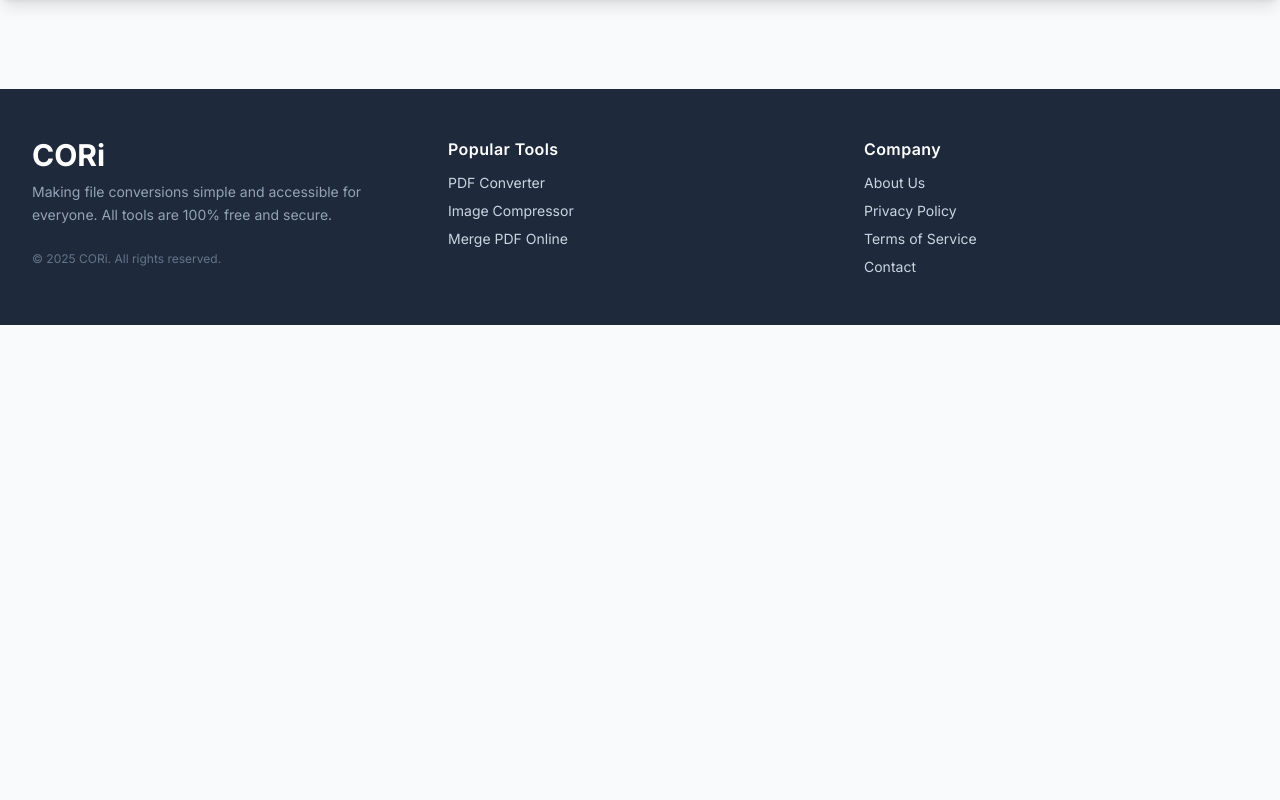
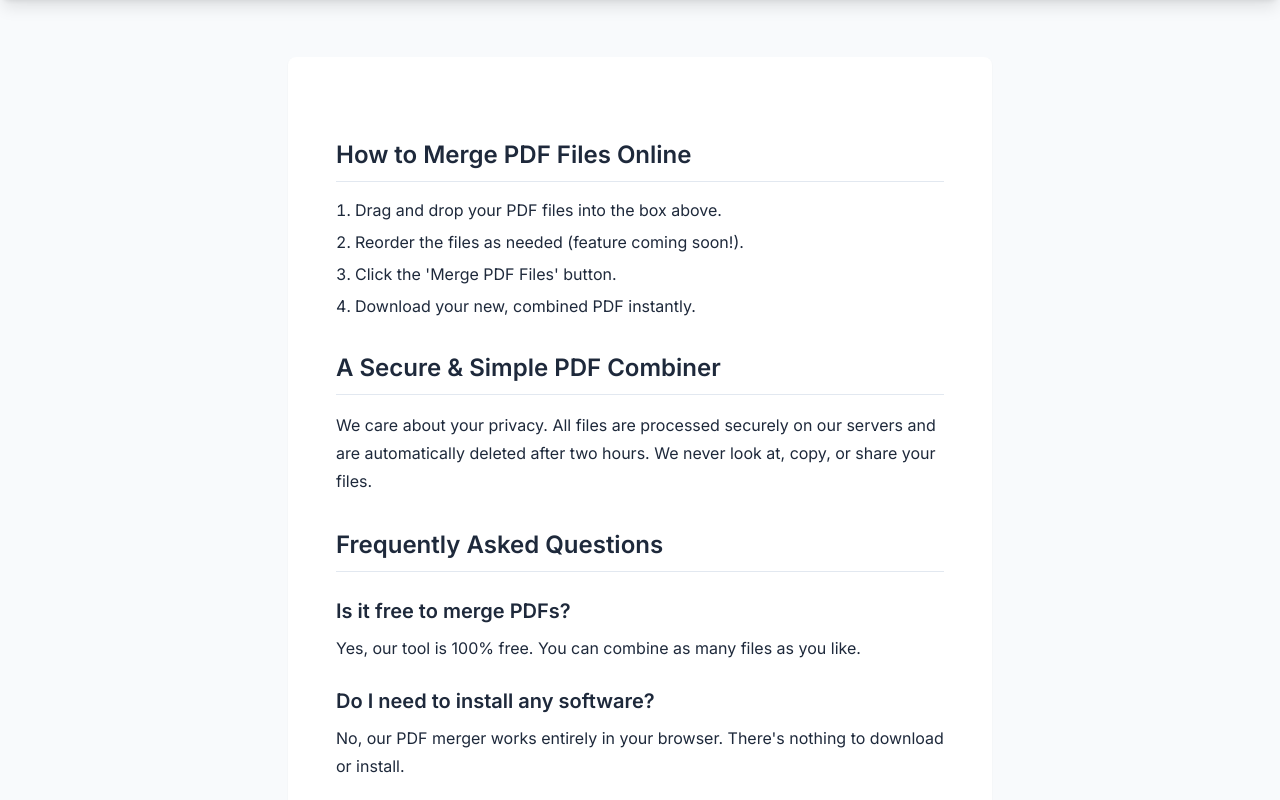
Before and after one commit to tibiiin/cori-tools, a plain HTML site: page frontend/tools/merge-pdf/index.html in a window 1280 px wide. Shown: the part 800-1600 px from the top of the page. Before the commit the page ends 1125 px from the top, so only its background shows below. Drawn offline with nearby package versions, Linux system fonts and the light colour scheme.

Commit message:
updated frontend

```diff
--- a/frontend/tools/merge-pdf/index.html
+++ b/frontend/tools/merge-pdf/index.html
@@ -3,16 +3,14 @@
 <head>
     <meta charset="UTF-8">
     <meta name="viewport" content="width=device-width, initial-scale=1.0">
-    <title>Merge PDF - CORi</title>
-    <!-- Tailwind CSS CDN -->
+
+    <title>Merge PDF Files Free - Combine PDFs Online | CORi</title>
+    <meta name="description" content="Combine two or more PDF files into a single document for free. Our online PDF merger is fast, easy, and secure. No sign-up required.">
+
     <script src="https://cdn.tailwindcss.com"></script>
-    <!-- Lucide Icons CDN -->
     <script src="https://unpkg.com/lucide@latest"></script>
-    <!-- Google Font: Inter -->
     <link href="https://fonts.googleapis.com/css2?family=Inter:wght@400;500;600;700&display=swap" rel="stylesheet">
 
-    <!-- Link to *root* stylesheet -->
-    <!-- ../../ moves up two directories to the 'frontend' root -->
     <link rel="stylesheet" href="../../css/style.css">
 
     <style>
@@ -29,20 +27,16 @@
 </head>
 <body class="bg-slate-50 text-slate-800 antialiased">
 
-    <!-- Main wrapper for sticky footer -->
     <div class="flex flex-col min-h-screen">
 
-        <!-- Header (Copied from index.html) -->
         <header class="bg-white border-b border-slate-200 sticky top-0 z-50">
             <nav class="container mx-auto px-4 sm:px-6 lg:px-8 flex justify-between items-center h-16">
-                <!-- Logo -->
                 <div class="flex-shrink-0">
                     <a href="../../index.html" class="font-bold text-2xl text-teal-600 hover:text-teal-700 transition-colors">
                         CORi
                     </a>
                 </div>
 
-                <!-- Navigation Links (Desktop) -->
                 <div class="hidden md:flex items-center space-x-6">
                     <a href="../../index.html#tools" class="text-slate-600 hover:text-teal-600 font-medium transition-colors">PDF Tools</a>
                     <a href="../../index.html#tools" class="text-slate-600 hover:text-teal-600 font-medium transition-colors">Image Tools</a>
@@ -50,7 +44,6 @@
                     <a href="../../index.html#tools" class="text-slate-600 hover:text-teal-600 font-medium transition-colors">All Tools</a>
                 </div>
 
-                <!-- Mobile Menu Button -->
                 <div class="md:hidden">
                     <button id="mobile-menu-button" class="text-slate-600 hover:text-teal-600 p-2 rounded-md">
                         <span id="icon-menu"><i data-lucide="menu"></i></span>
@@ -59,7 +52,6 @@
                 </div>
             </nav>
 
-            <!-- Mobile Menu Panel -->
             <div id="mobile-menu" class="hidden md:hidden bg-white border-t border-slate-200">
                 <div class="px-4 pt-2 pb-4 space-y-2">
                     <a href="../../index.html#tools" class="block px-3 py-2 rounded-md text-base font-medium text-slate-700 hover:bg-slate-100">PDF Tools</a>
@@ -70,26 +62,21 @@
             </div>
         </header>
 
-        <!-- Main Tool Content -->
         <main class="flex-grow py-16 md:py-24">
             <div class="container mx-auto px-4 sm:px-6 lg:px-8 max-w-3xl">
 
-                <!-- Breadcrumb Link -->
                 <a href="../../index.html#tools" class="inline-flex items-center text-sm font-medium text-slate-500 hover:text-teal-600 transition-colors mb-4">
                     <i data-lucide="arrow-left" class="w-4 h-4 mr-2"></i>
                     Back to All Tools
                 </a>
 
-                <!-- Tool Header -->
                 <h1 class="text-4xl md:text-5xl font-bold text-slate-900 mb-4">Merge PDF</h1>
                 <p class="text-lg text-slate-600 mb-8">
                     Combine two or more PDF files into a single document. Upload your files, reorder them if needed (feature coming soon!), and click Merge.
                 </p>
 
-                <!-- Tool UI -->
                 <form id="merge-form" class="bg-white p-8 rounded-lg shadow-sm">
 
-                    <!-- File Drop Zone -->
                     <label for="file-input" class="drop-zone w-full p-12 flex flex-col items-center justify-center rounded-lg border-2 border-dashed border-slate-300 cursor-pointer hover:border-teal-500 hover:bg-slate-50 transition-colors">
                         <i data-lucide="upload-cloud" class="w-16 h-16 text-slate-400 mb-4"></i>
                         <span class="text-xl font-medium text-slate-700">Drag & drop files here</span>
@@ -100,15 +87,11 @@
                         <input type="file" id="file-input" class="hidden" multiple accept="application/pdf">
                     </label>
 
-                    <!-- File List -->
                     <div id="file-list" class="mt-6 space-y-3">
-                        <!-- Files will be listed here by JavaScript -->
-                    </div>
+                        </div>
 
-                    <!-- Error Message -->
                     <div id="error-message" class="hidden mt-4 p-3 bg-red-100 text-red-700 rounded-lg"></div>
 
-                    <!-- Action Button -->
                     <div class="mt-8 text-center">
                         <button id="merge-button" type="submit" disabled
                                 class="bg-teal-600 text-white font-bold py-4 px-10 rounded-lg text-lg inline-flex items-center justify-center
@@ -117,7 +100,6 @@
                             Merge PDF Files
                         </button>
 
-                        <!-- Loading Spinner -->
                         <div id="loading-spinner" class="hidden mt-8 flex justify-center items-center">
                             <div class="w-10 h-10 border-4 border-teal-500 border-t-transparent rounded-full animate-spin"></div>
                             <span class="ml-4 text-slate-600 text-lg">Merging your files...</span>
@@ -125,10 +107,29 @@
                     </div>
                 </form>
 
-            </div>
+                <div class="content-prose bg-white p-8 md:p-12 rounded-lg shadow-sm mt-16">
+                    <h2>How to Merge PDF Files Online</h2>
+                    <ol class="list-decimal list-inside space-y-2">
+                        <li>Drag and drop your PDF files into the box above.</li>
+                        <li>Reorder the files as needed (feature coming soon!).</li>
+                        <li>Click the 'Merge PDF Files' button.</li>
+                        <li>Download your new, combined PDF instantly.</li>
+                    </ol>
+
+                    <h2>A Secure & Simple PDF Combiner</h2>
+                    <p>We care about your privacy. All files are processed securely on our servers and are automatically deleted after two hours. We never look at, copy, or share your files.</p>
+
+                    <h2>Frequently Asked Questions</h2>
+
+                    <h3>Is it free to merge PDFs?</h3>
+                    <p>Yes, our tool is 100% free. You can combine as many files as you like.</p>
+
+                    <h3>Do I need to install any software?</h3>
+                    <p>No, our PDF merger works entirely in your browser. There's nothing to download or install.</p>
+                </div>
+                </div>
         </main>
 
-        <!-- Footer (Copied from index.html) -->
         <footer class="bg-slate-800 text-slate-300 py-12">
             <div class="container mx-auto px-4 sm:px-6 lg:px-8">
                 <div class="grid grid-cols-1 md:grid-cols-3 gap-8">
@@ -164,7 +165,6 @@
 
     </div>
 
-    <!-- Cookie Banner (Copied from index.html) -->
     <div id="cookie-banner" class="hidden fixed bottom-0 left-0 right-0 bg-slate-900 text-white p-4 shadow-lg z-50 flex flex-col sm:flex-row items-center justify-between gap-4">
         <p class="text-sm text-slate-300">
             We use cookies to ensure you get the best experience on our website.
@@ -175,10 +175,8 @@
         </button>
     </div>
 
-    <!-- Link to *root* main.js -->
     <script src="../../js/main.js" defer></script>
 
-    <!-- Link to this tool's specific script -->
     <script src="script.js" defer></script>
 </body>
 </html>
```
Also changed, not shown: frontend/index.html (+2 -1 lines).
